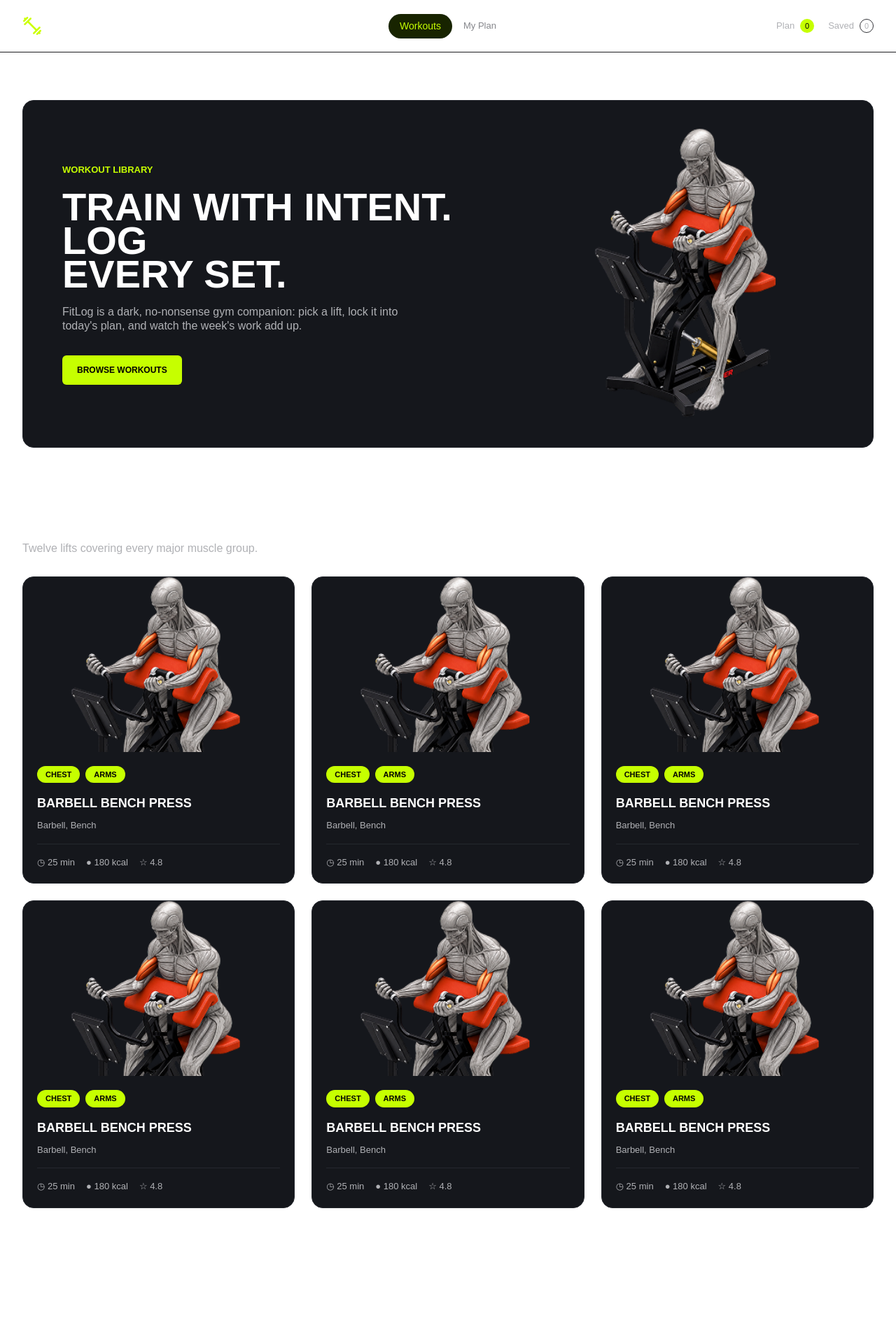
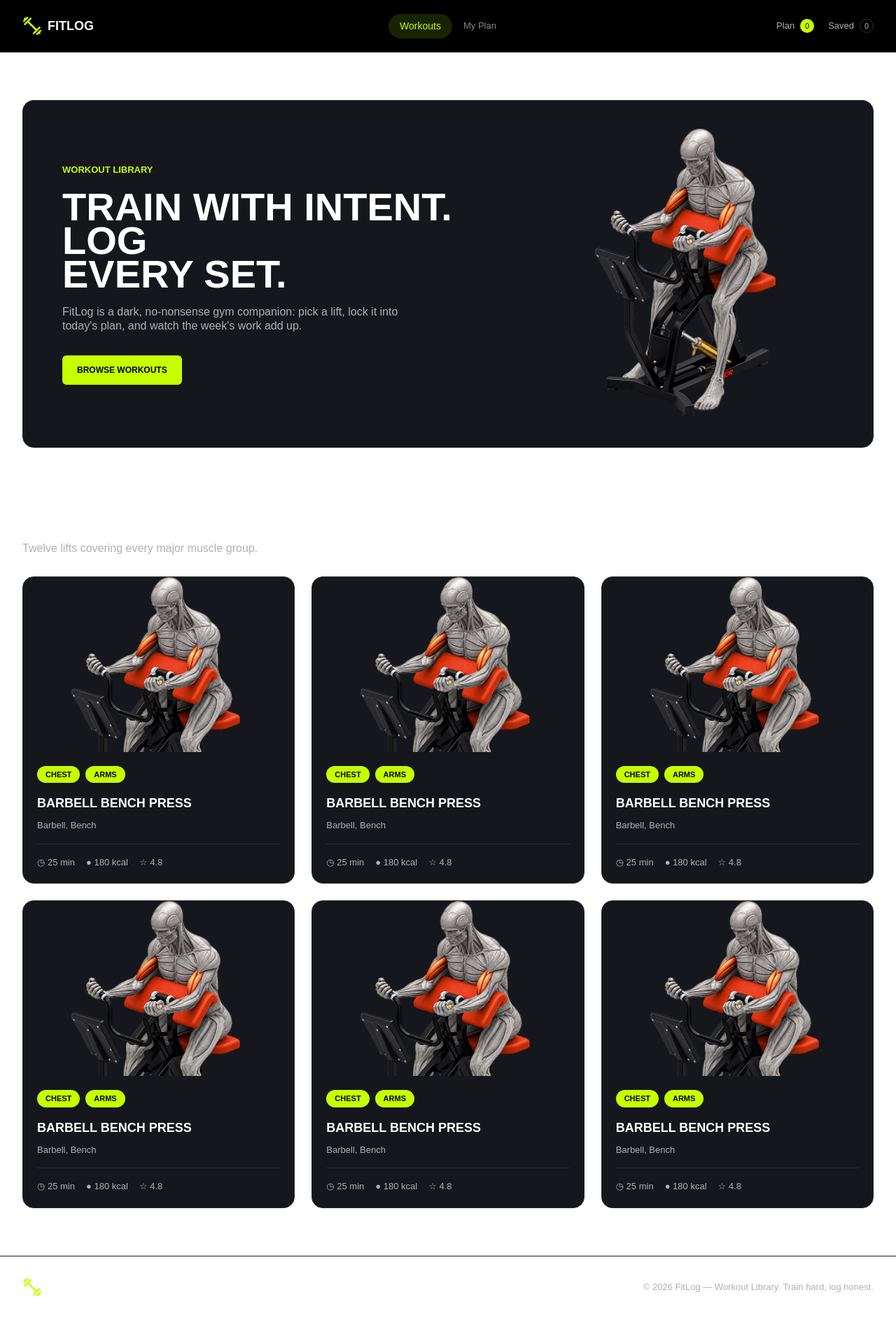
Before and after one commit to Rauf29/Fit-Log, a Next.js app: page / in a window 1280 px wide. Shown: the whole page at 70% size. Before the commit the page ends 1747 px from the top, so only its background shows below. Built offline with nearby package versions, Linux system fonts and the light colour scheme.

Commit message:
Footer Done

```diff
--- a/src/app/page.tsx
+++ b/src/app/page.tsx
@@ -6,7 +6,7 @@ import Link from "next/link";
 export default function Home() {
   return (
     <>
-      <nav className="sticky top-0 z-50 w-full border-b border-[#1c1d20]">
+      <nav className="sticky top-0 z-50 w-full border-b border-[#1c1d20] bg-black">
         <div className="container mx-auto grid h-[74px] grid-cols-3 items-center px-4 sm:px-6 lg:px-8">
 
 
@@ -366,6 +366,22 @@ export default function Home() {
 
         </div>
       </section>
+
+      <footer className="mt-12 w-full border-t border-[#1c1d20]">
+        <div className="container mx-auto flex min-h-[88px] flex-col items-center justify-center gap-3 px-4 py-5 text-center sm:flex-row sm:justify-between sm:px-6 sm:py-0 sm:text-left lg:px-8">
+          <div className="flex items-center gap-2">
+            <Image src={Logo} alt="Logo" />
+
+            <span className="text-[16px] font-bold text-white">
+              FITLOG
+            </span>
+          </div>
+
+          <p className="text-[13px] leading-5 text-secondary ">
+            © 2026 FitLog — Workout Library. Train hard, log honest.
+          </p>
+        </div>
+      </footer>
     </>
   );
 }
```
